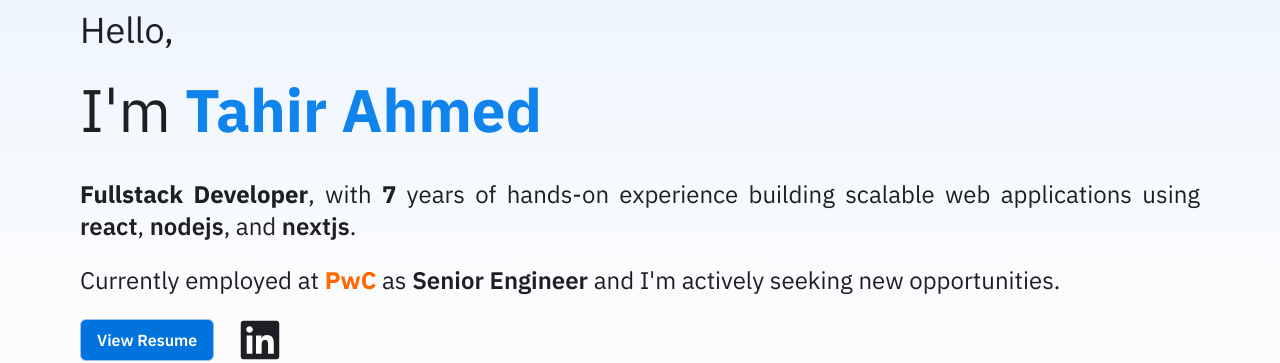
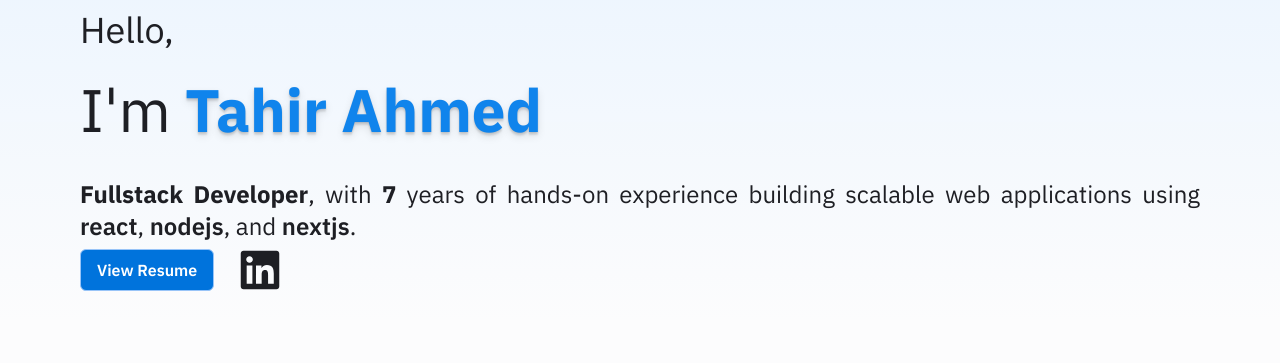
Before and after one commit to ttahm3d/tahirahmedt, a Next.js app: page / in a window 1280 px wide. Shown: the part 158-521 px from the top of the page. Built offline with nearby package versions, Linux system fonts and the light colour scheme; no server answers.

Commit message:
feat - update home page

```diff
--- a/src/components/hero.tsx
+++ b/src/components/hero.tsx
@@ -6,7 +6,9 @@ export default function Hero() {
       <h2 className="text-4xl pb-6 text-gray-12">Hello,</h2>
       <h1 className="md:text-6xl text-6xl text-gray-12">
         I&apos;m&nbsp;
-        <span className="font-extrabold text-accent-10">Tahir Ahmed</span>
+        <span className="font-extrabold text-shadow-black/10 text-shadow-lg text-accent-10">
+          Tahir Ahmed
+        </span>
       </h1>
       <p className="pt-8 text-2xl text-justify">
         <span className="font-bold text-gray-12">Fullstack Developer</span>,
@@ -16,12 +18,6 @@ export default function Hero() {
         <span className="font-semibold text-gray-12">nodejs</span>, and{" "}
         <span className="font-semibold text-gray-12">nextjs</span>.
       </p>
-      <p className="text-2xl py-4 text-justify">
-        Currently employed at{" "}
-        <span className="text-orange-500 font-bold">PwC</span> as{" "}
-        <span className="font-semibold">Senior Engineer</span> and I&apos;m
-        actively seeking new opportunities.
-      </p>
       <ViewResume />
     </section>
   );
```
